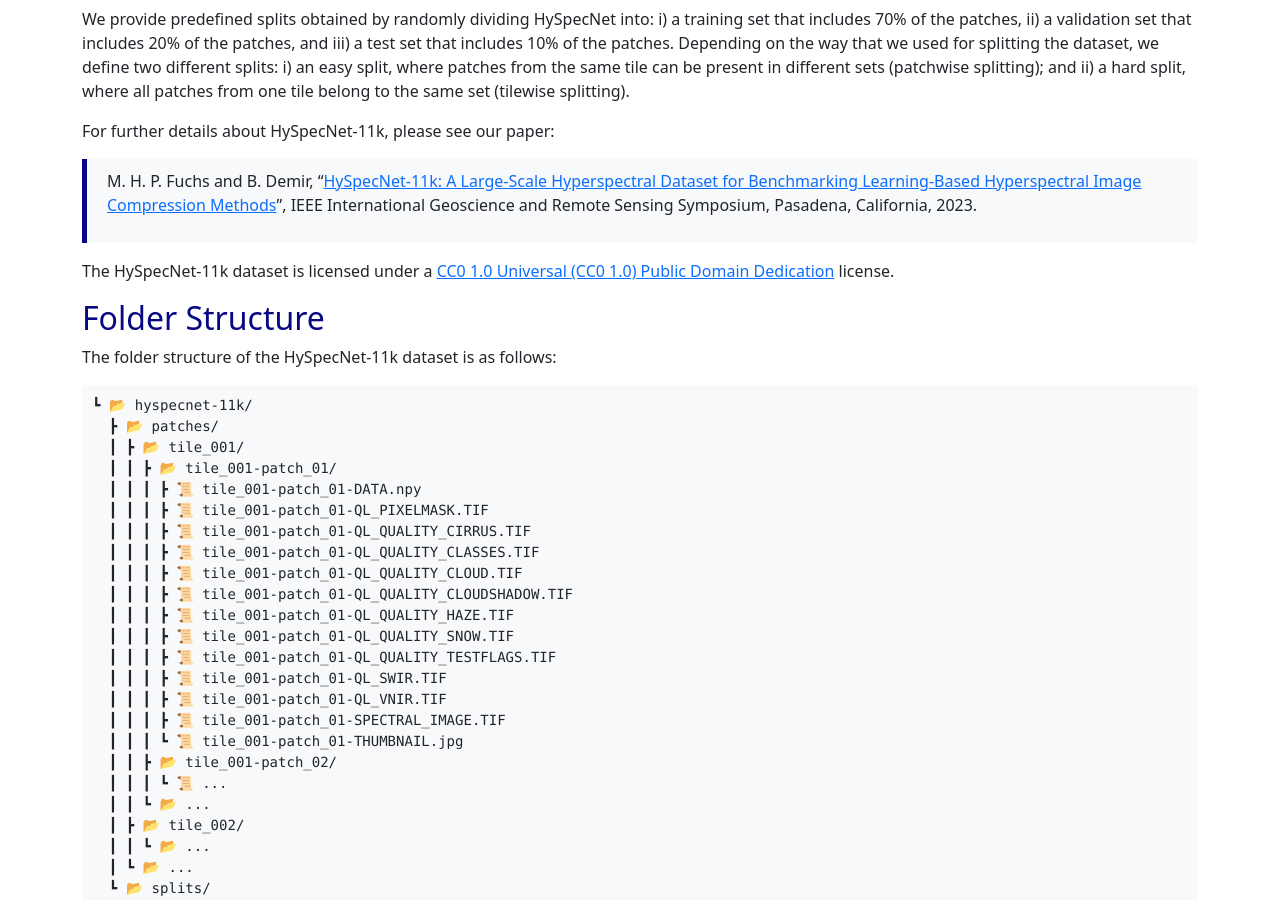
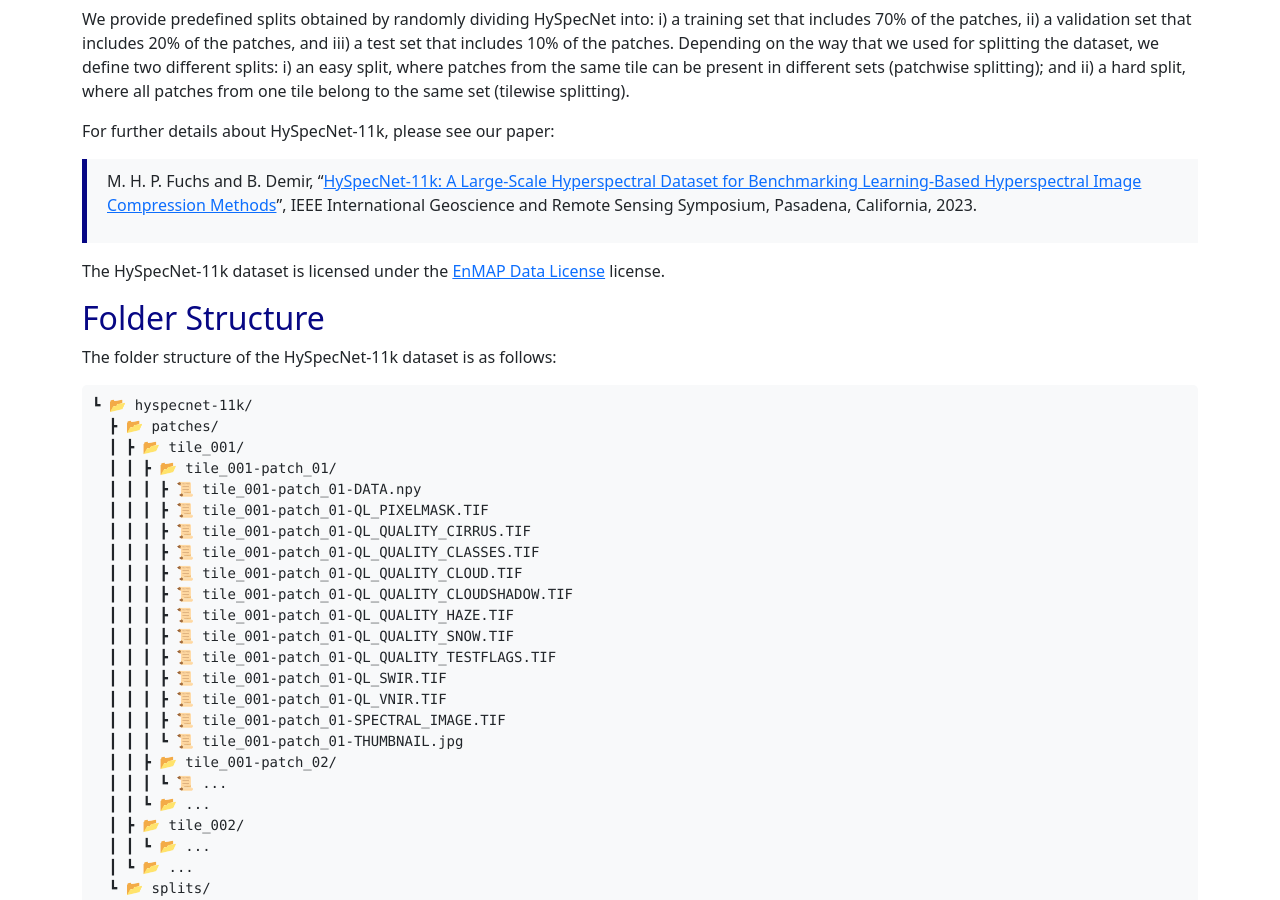
Before and after one commit to rsim-tu-berlin/hyspecnet.rsim.berlin, a Jekyll site: the page built from hyspecnet-11k-description.md, in a window 1280 px wide and 900 px high, scrolled down 869 px. Built offline with Jekyll 4.4.1, drawn with Linux system fonts in a browser that asks for light colours.

Commit message:
Change dataset license to EnMAP Data License
Updated licensing information for the HySpecNet-11k dataset.

```diff
--- a/hyspecnet-11k-description.md
+++ b/hyspecnet-11k-description.md
@@ -18,7 +18,7 @@
 
 > M. H. P. Fuchs and B. Demіr, "[HySpecNet-11k: A Large-Scale Hyperspectral Dataset for Benchmarking Learning-Based Hyperspectral Image Compression Methods](https://arxiv.org/abs/2306.00385)", IEEE International Geoscience and Remote Sensing Symposium, Pasadena, California, 2023.
 
-The HySpecNet-11k dataset is licensed under a [CC0 1.0 Universal (CC0 1.0) Public Domain Dedication](https://creativecommons.org/publicdomain/zero/1.0/) license.
+The HySpecNet-11k dataset is licensed under the [EnMAP Data License](https://www.enmap.org/data/resources/EnMAP_Data_License.pdf) license.
 
 <div style="page-break-after: always;"></div>
 
```
